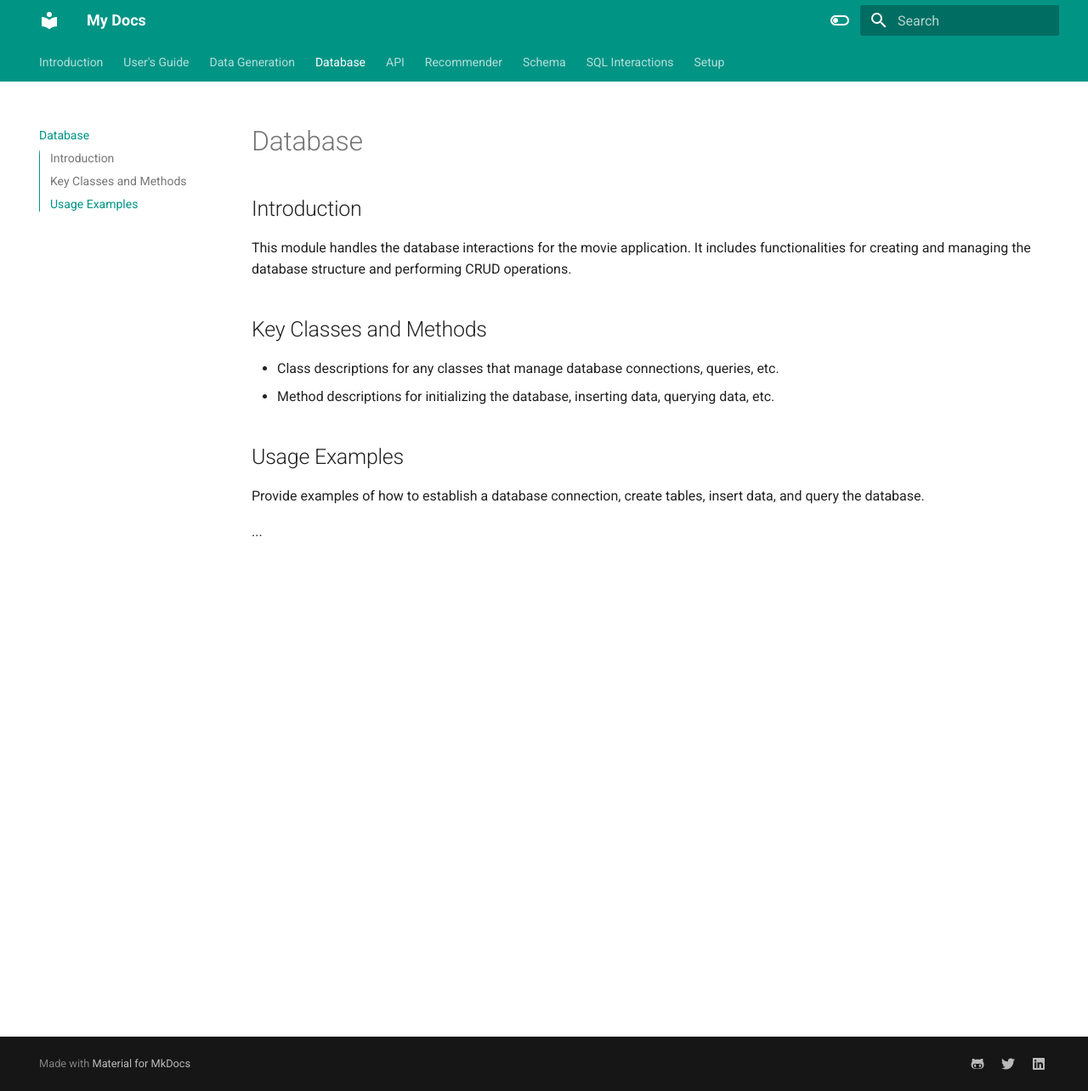
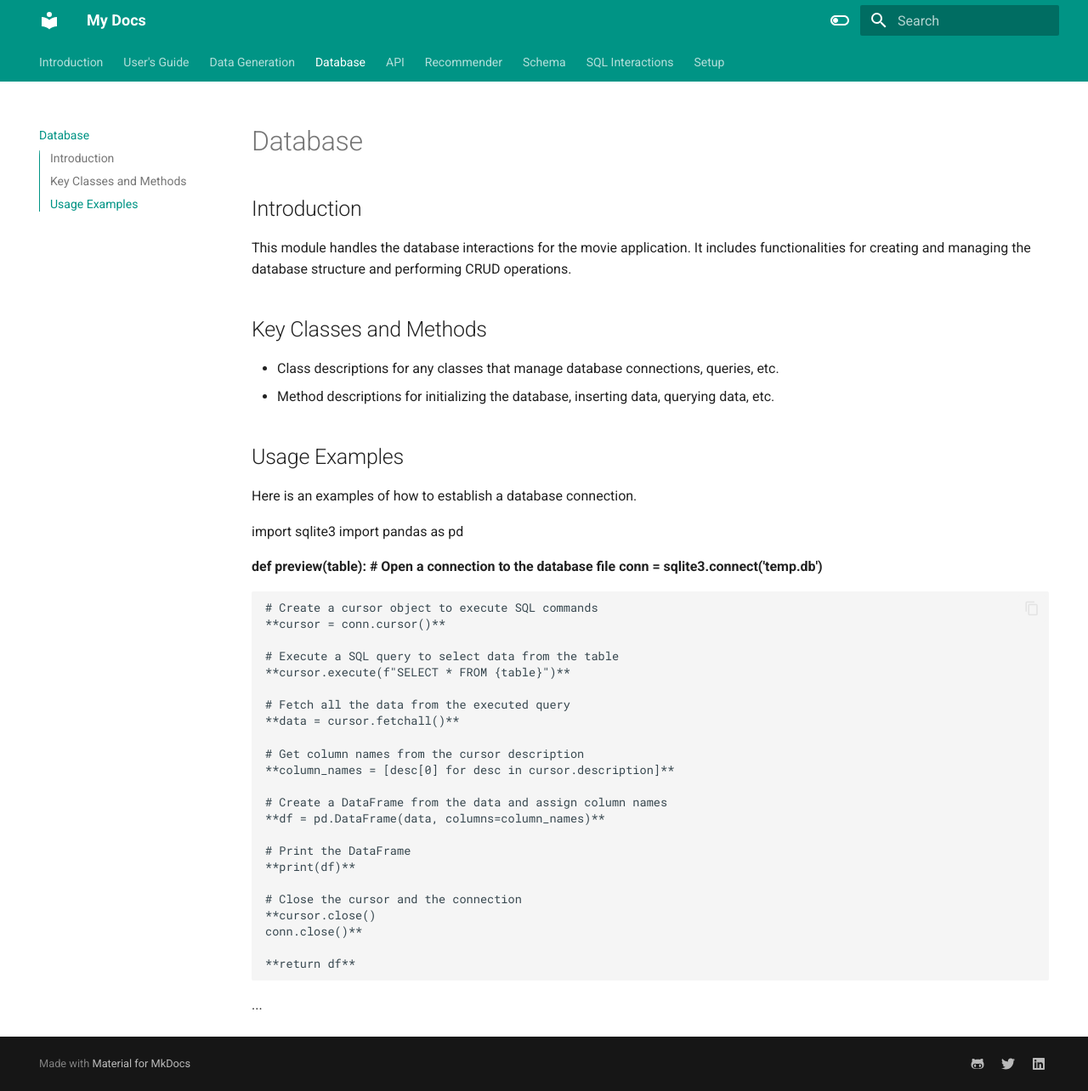
Before and after one commit to petopet7/MK_Docs-1, an MkDocs documentation site: the page built from docs/database.md, in a window 1280 px wide and 1284 px high. Shown: the whole window at 85% size. Built offline with MkDocs 1.6.1 and Material for MkDocs 9.7.7, drawn with Linux system fonts in a browser that asks for light colours.

Commit message:
database.md

```diff
--- a/docs/database.md
+++ b/docs/database.md
@@ -8,6 +8,37 @@ This module handles the database interactions for the movie application. It incl
 - Method descriptions for initializing the database, inserting data, querying data, etc.
 
 ## Usage Examples
-Provide examples of how to establish a database connection, create tables, insert data, and query the database.
+Here is an examples of how to establish a database connection.
+
+import sqlite3
+import pandas as pd
+
+**def preview(table):
+    # Open a connection to the database file
+    conn = sqlite3.connect('temp.db')**
+
+    # Create a cursor object to execute SQL commands
+    **cursor = conn.cursor()**
+
+    # Execute a SQL query to select data from the table
+    **cursor.execute(f"SELECT * FROM {table}")**
+
+    # Fetch all the data from the executed query
+    **data = cursor.fetchall()**
+
+    # Get column names from the cursor description
+    **column_names = [desc[0] for desc in cursor.description]**
+
+    # Create a DataFrame from the data and assign column names
+    **df = pd.DataFrame(data, columns=column_names)**
+
+    # Print the DataFrame
+    **print(df)**
+
+    # Close the cursor and the connection
+    **cursor.close()
+    conn.close()**
+
+    **return df**
 
 ...
```
